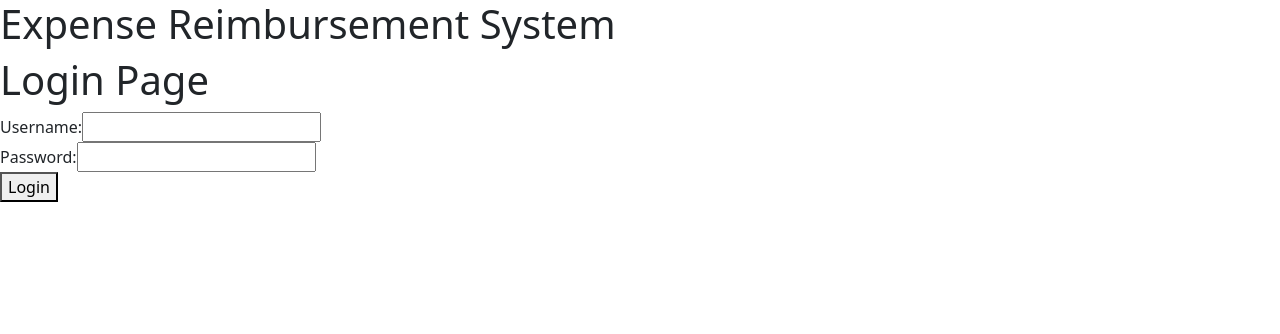
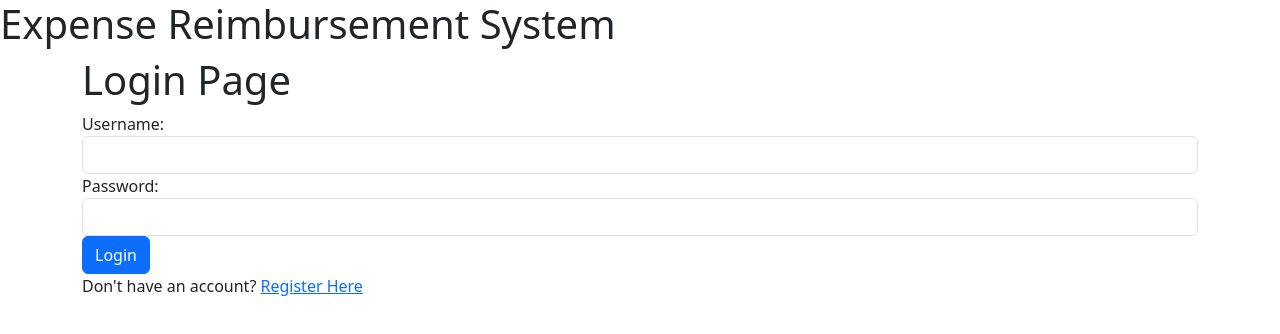
Before and after one commit to offtheclockk/ExpenseReimbursementSystem, a React (Vite) app in the folder react/ems/: page / in a window 1280 px wide. Shown: the top 334 px of the page. Built offline with nearby package versions, Linux system fonts and the light colour scheme.

Commit message:
login page changes

```diff
--- a/react/ems/src/components/LoginPage.tsx
+++ b/react/ems/src/components/LoginPage.tsx
@@ -1,13 +1,15 @@
 import React, { useState } from "react";
 import axios from "axios";
-import { useHistory } from "react-router-dom";
+import { useHistory, Link } from "react-router-dom";
+import "bootstrap/dist/css/bootstrap.min.css";
 
 interface LoginResponse {
-  token: string;
+  accessToken: string;
+  userId: number;
 }
 
 interface LoginPageProps {
-  onLogin: () => void;
+  onLogin: (userId: number, token: string) => void;
 }
 
 const LoginPage: React.FC<LoginPageProps> = ({ onLogin }) => {
@@ -33,42 +35,51 @@ const LoginPage: React.FC<LoginPageProps> = ({ onLogin }) => {
           password,
         }
       );
-      const { token } = response.data;
+      console.log(response.data);
+      const token = response.data.accessToken;
+      localStorage.setItem("token", token);
       // Store the token in localStorage or session storage
       // Redirect the user to another page
       history.push("/dashboard");
-      onLogin(); // Call the onLogin prop
+      onLogin(response.data.userId, token); // Call the onLogin prop
     } catch (error) {
       console.error("Login failed:", error);
     }
   };
 
   return (
-    <div>
+    <div className="container">
       <h1>Login Page</h1>
       <form onSubmit={handleLogin}>
-        <div>
+        <div className="form-group">
           <label htmlFor="username">Username:</label>
           <input
             type="text"
             id="username"
+            className="form-control"
             value={username}
             onChange={handleUsernameChange}
             required
           />
         </div>
-        <div>
+        <div className="form-group">
           <label htmlFor="password">Password:</label>
           <input
             type="password"
             id="password"
+            className="form-control"
             value={password}
             onChange={handlePasswordChange}
             required
           />
         </div>
-        <button type="submit">Login</button>
+        <button type="submit" className="btn btn-primary">
+          Login
+        </button>
       </form>
+      <p>
+        Don't have an account? <Link to="/register">Register Here</Link>
+      </p>
     </div>
   );
 };
```
